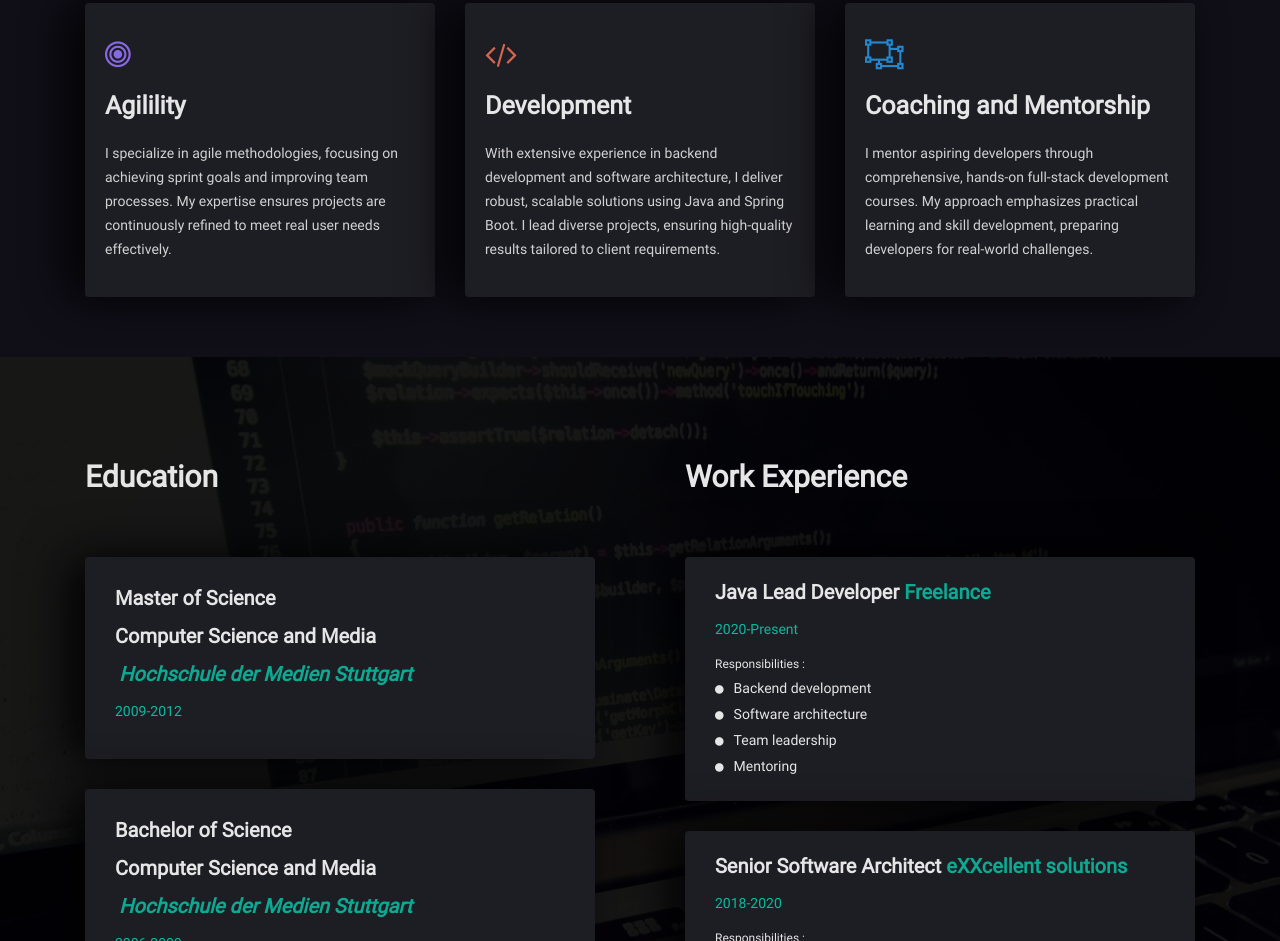
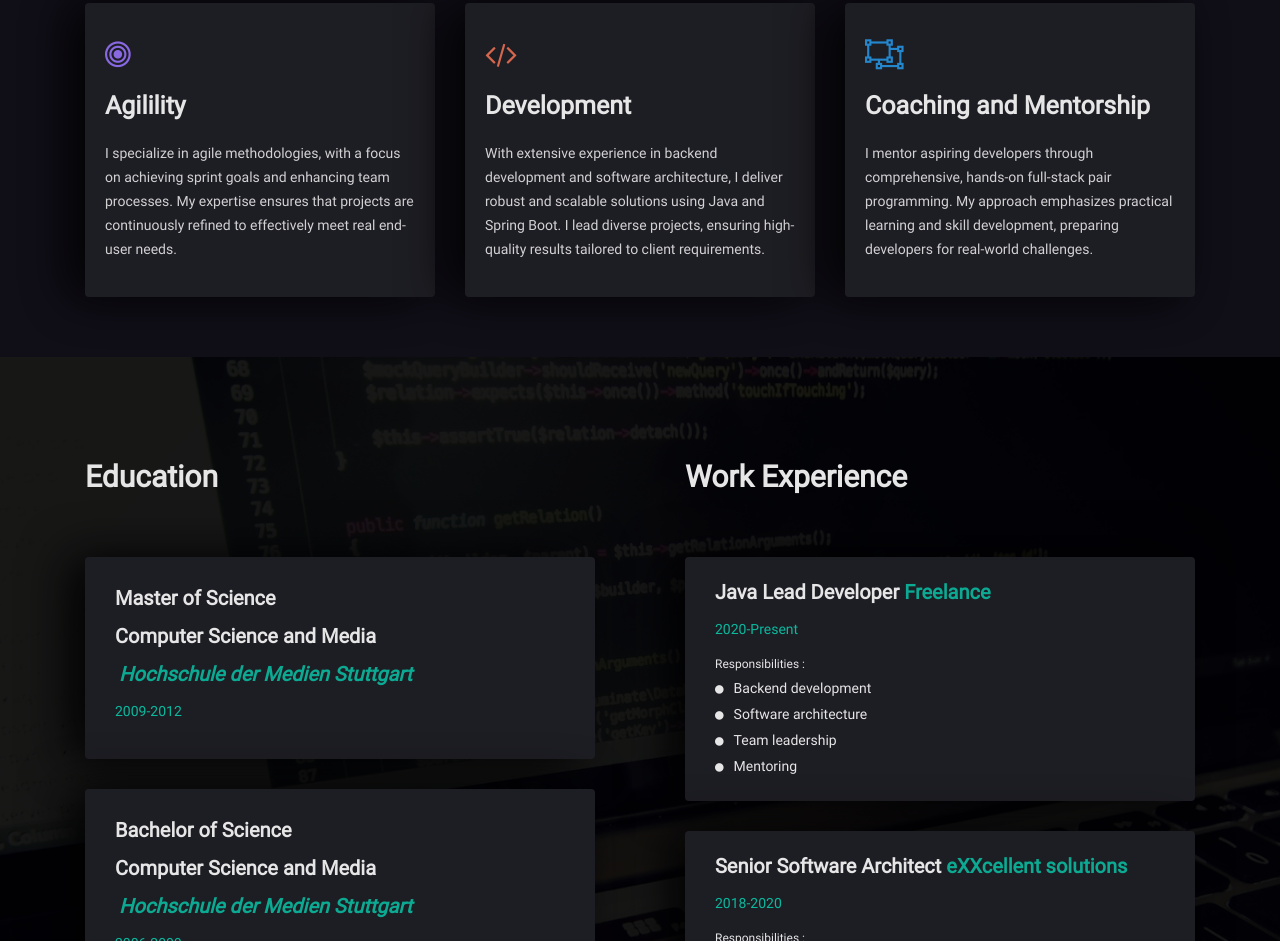
Before and after one commit to matthias-hiemer/profile-website-2024, a plain HTML site: page index.html in a window 1280 px wide. Shown: the part 1949-2890 px from the top of the page. Drawn offline with Linux system fonts and the light colour scheme; some packages are replaced by stand-ins of ours.

Commit message:
Update some text in the self description

```diff
--- a/index.html
+++ b/index.html
@@ -236,9 +236,8 @@
                         <i class="fa fa-bullseye purple-color"></i>
                         <h3>Agilility</h3>
                         <p>
-                            I specialize in agile methodologies, focusing on achieving sprint goals and improving team
-                            processes.
-                            My expertise ensures projects are continuously refined to meet real user needs effectively.
+                            I specialize in agile methodologies, with a focus on achieving sprint goals and enhancing team processes.
+                            My expertise ensures that projects are continuously refined to effectively meet real end-user needs.
                         </p>
                     </div>
                 </div>
@@ -249,7 +248,7 @@
                         <h3>Development</h3>
                         <p>
                             With extensive experience in backend development and software architecture,
-                            I deliver robust, scalable solutions using Java and Spring Boot.
+                            I deliver robust and scalable solutions using Java and Spring Boot.
                             I lead diverse projects, ensuring high-quality results tailored to client requirements.
                         </p>
                     </div>
@@ -260,9 +259,8 @@
                         <i class="fa fa-object-ungroup sky-color"></i>
                         <h3>Coaching and Mentorship</h3>
                         <p>
-                            I mentor aspiring developers through comprehensive, hands-on full-stack development courses.
-                            My approach emphasizes practical learning and skill development, preparing developers for
-                            real-world challenges.
+                            I mentor aspiring developers through comprehensive, hands-on full-stack pair programming.
+                            My approach emphasizes practical learning and skill development, preparing developers for real-world challenges.
                         </p>
                     </div>
                 </div>
```
